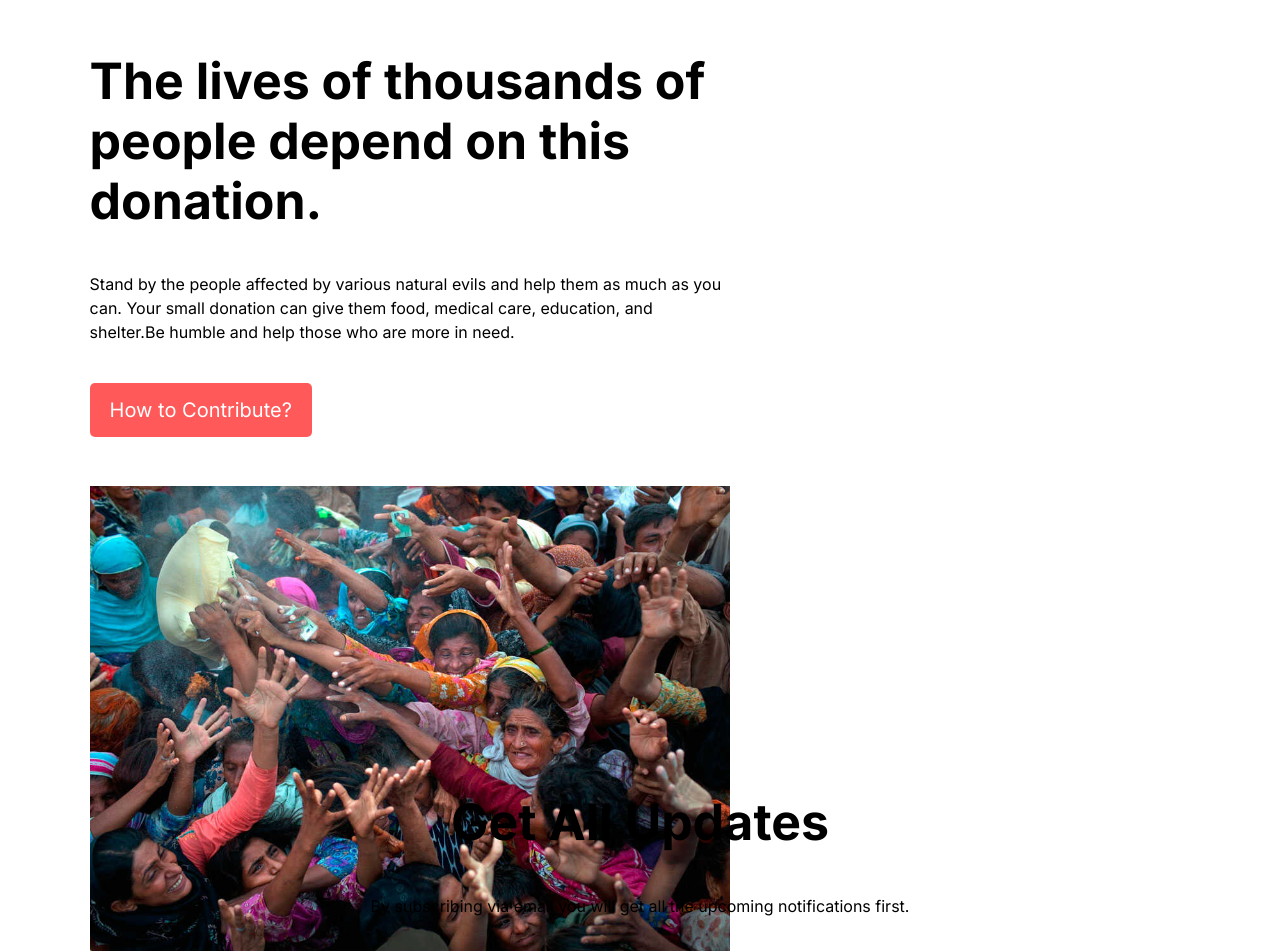
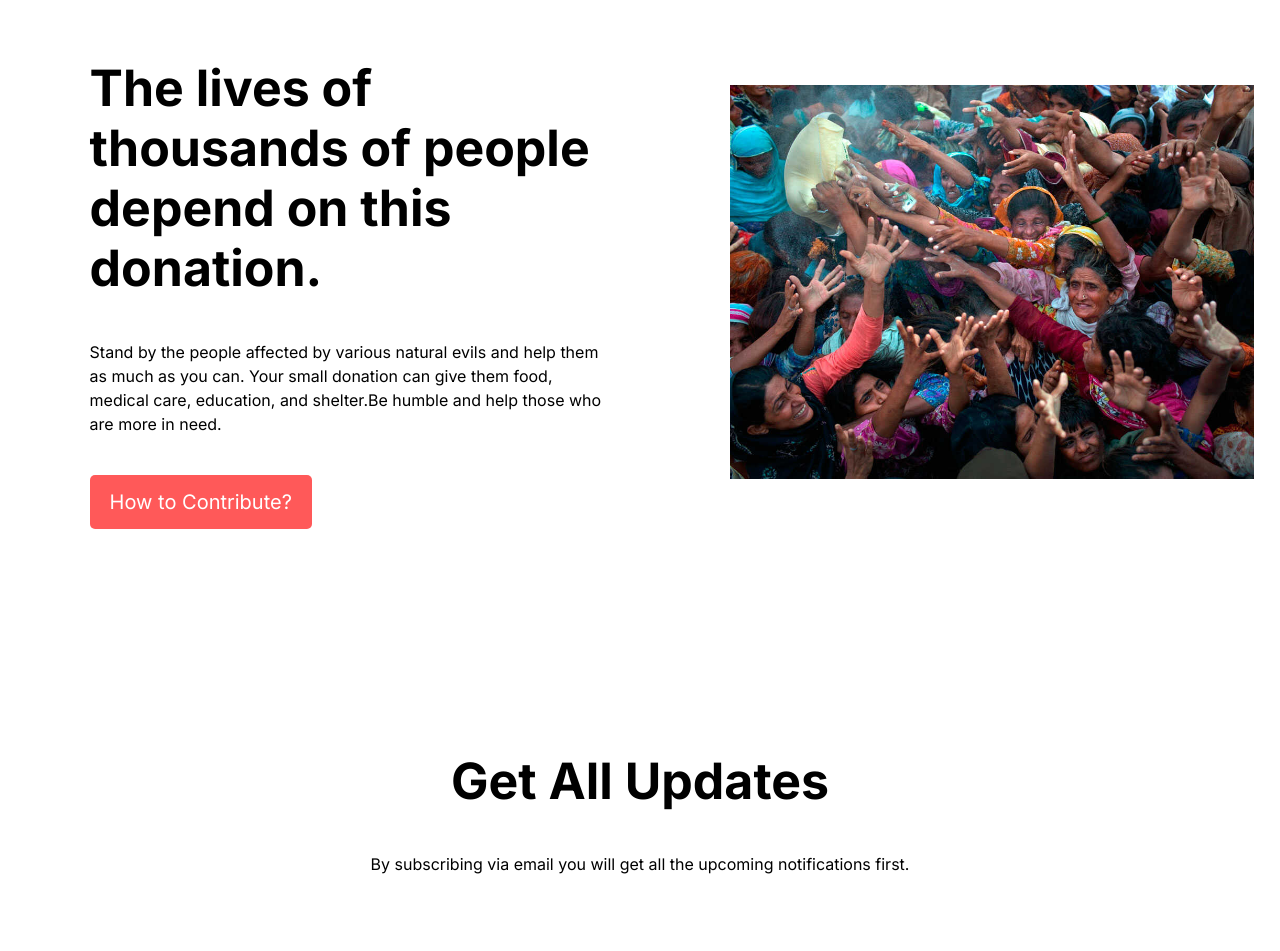
Before and after one commit to Md-Rakibul-Hosen/assignment-donate, a plain HTML site: page index.html in a window 1280 px wide. Shown: the part 2091-3042 px from the top of the page. Drawn offline with Linux system fonts and the light colour scheme.

Commit message:
isu solved

```diff
--- a/assist/style.css
+++ b/assist/style.css
@@ -163,7 +163,7 @@ footer p {
   border-top-right-radius: 5px;
   border-bottom-right-radius: 5px;
 }
-.housands-of-life {
+.thousands-of-life {
   display: flex;
   align-items: center;
   left: 50%;
```
